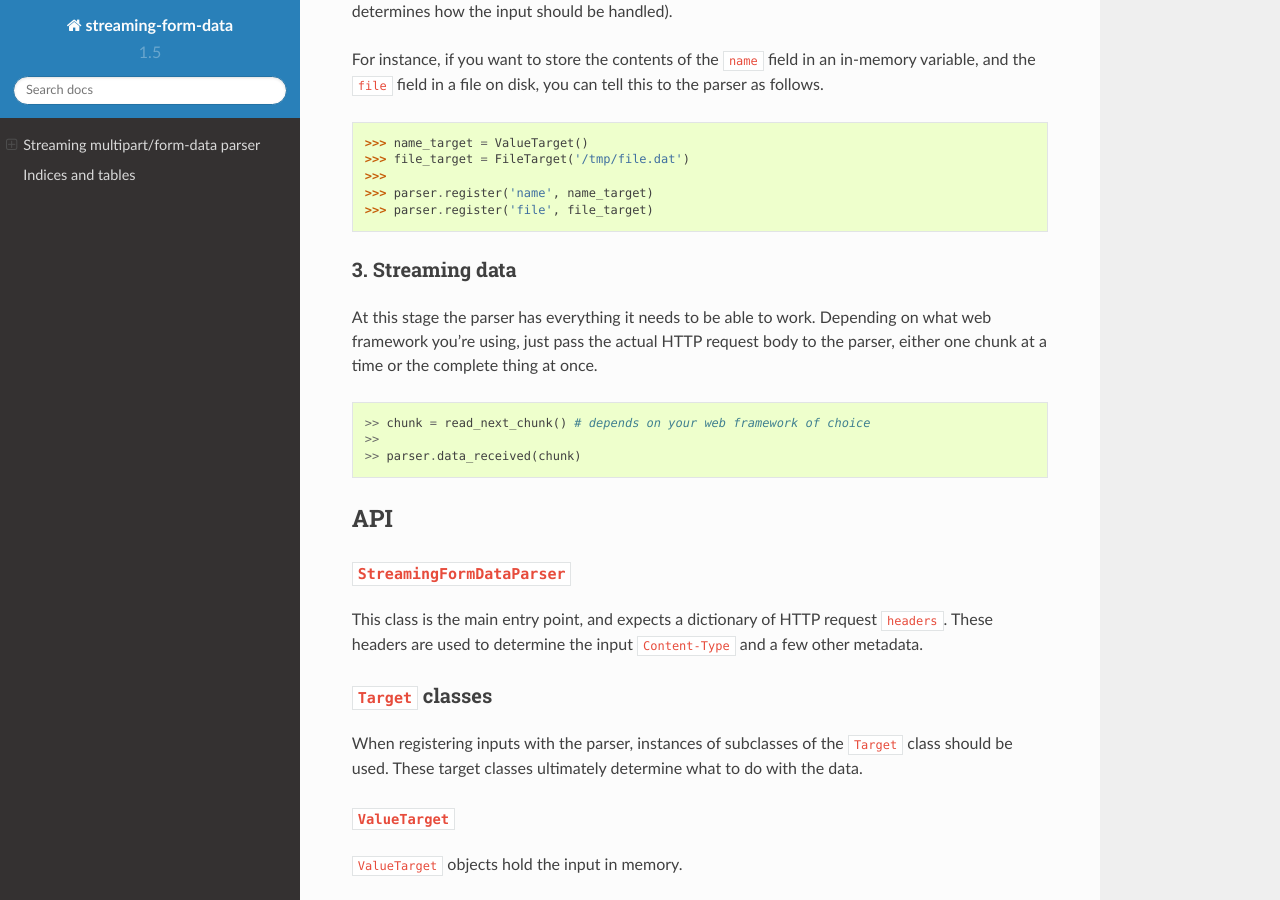
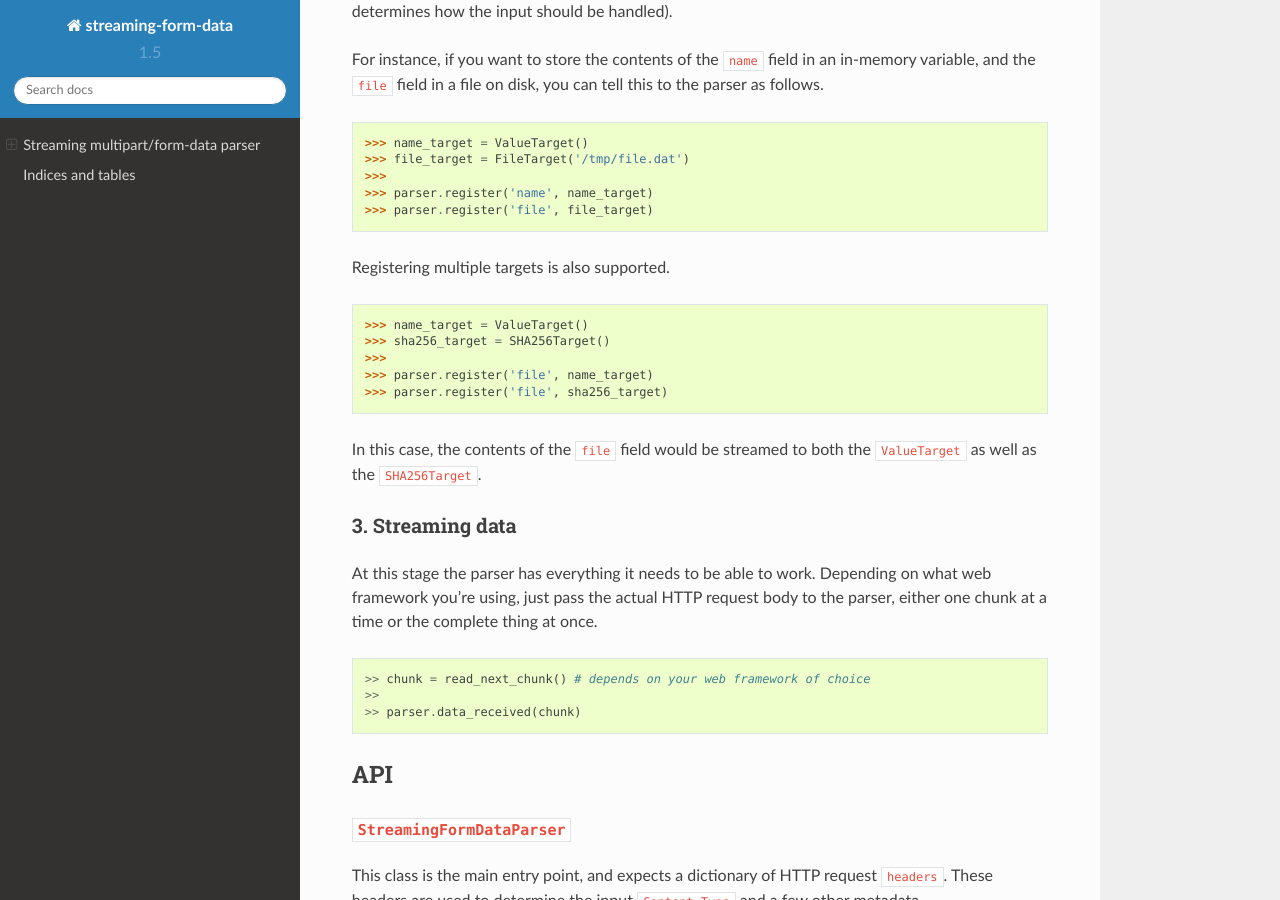
Before and after one commit to siddhantgoel/streaming-form-data, a Sphinx documentation site: the page built from docs/index.rst, in a window 1280 px wide and 900 px high, scrolled down 1368 px. Built offline with Sphinx 7.4.7 and the Read the Docs theme 2.0.0, drawn with Linux system fonts in a browser that asks for light colours.

Commit message:
docs: update documentation

```diff
--- a/docs/index.rst
+++ b/docs/index.rst
@@ -84,6 +84,19 @@ this to the parser as follows.
     >>>
     >>> parser.register('name', name_target)
     >>> parser.register('file', file_target)
+
+Registering multiple targets is also supported.
+
+.. code-block:: python
+
+    >>> name_target = ValueTarget()
+    >>> sha256_target = SHA256Target()
+    >>>
+    >>> parser.register('file', name_target)
+    >>> parser.register('file', sha256_target)
+
+In this case, the contents of the :code:`file` field would be streamed to both
+the :code:`ValueTarget` as well as the :code:`SHA256Target`.
 
 3. Streaming data
 ~~~~~~~~~~~~~~~~~
```
